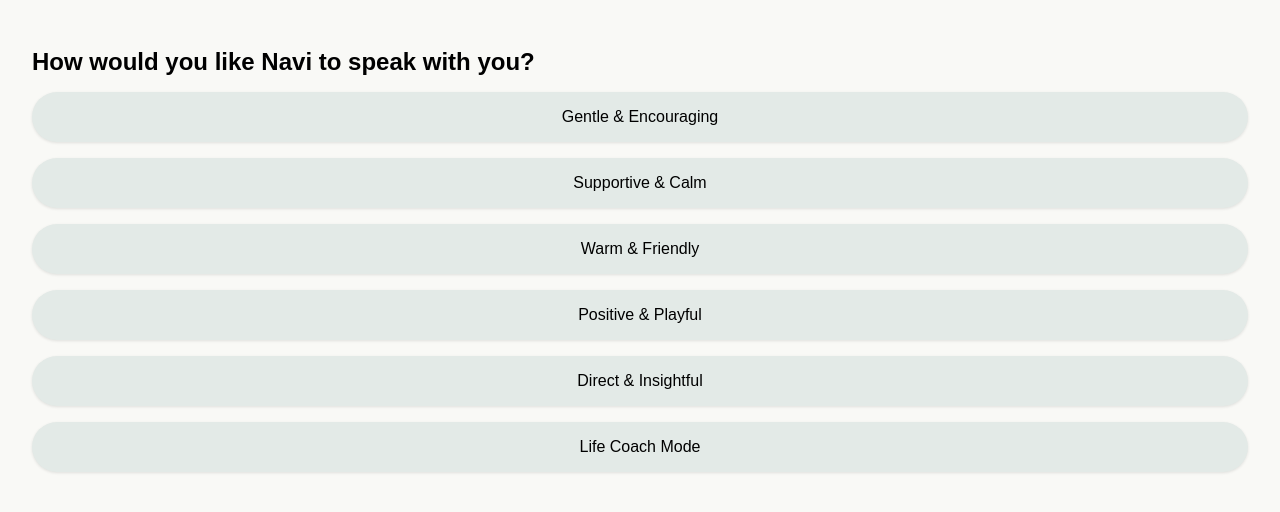
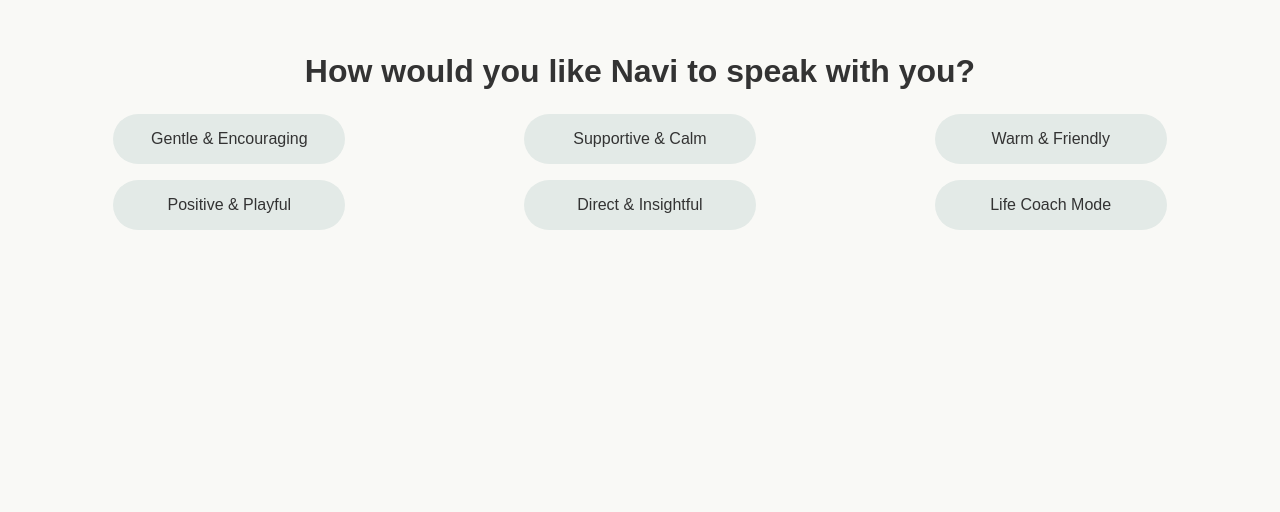
Before and after one commit to ablack98/Navi1, a Next.js app in the folder navi/: page /tone in a window 1280 px wide. Shown: the top 512 px of the page. Built offline with nearby package versions, Linux system fonts and the light colour scheme.

Commit message:
Update tone.js

```diff
--- a/navi/pages/tone.js
+++ b/navi/pages/tone.js
@@ -1,34 +1,60 @@
+// File: /pages/tone.js
+
 import { useRouter } from 'next/router';
 
-export default function Tone() {
+export default function TonePage() {
   const router = useRouter();
-
-  const handleSelect = (tone) => {
-    localStorage.setItem('navi_tone', tone);
-    router.push('/chat');
-  };
-
   const tones = [
     'Gentle & Encouraging',
     'Supportive & Calm',
     'Warm & Friendly',
     'Positive & Playful',
     'Direct & Insightful',
-    'Life Coach Mode'
+    'Life Coach Mode',
   ];
 
+  const handleSelect = (tone) => {
+    localStorage.setItem('navi_tone', tone.toLowerCase());
+    router.push('/chat');
+  };
+
   return (
-    <div style={{ fontFamily: 'sans-serif', backgroundColor: '#F9F9F6', minHeight: '100vh', padding: '2rem' }}>
-      <h1 style={{ fontSize: '1.5rem', marginBottom: '1rem' }}>How would you like Navi to speak with you?</h1>
-      {tones.map((tone, idx) => (
+    <div style={{
+      minHeight: '100vh',
+      padding: '2rem',
+      backgroundColor: '#F9F9F6',
+      fontFamily: 'sans-serif',
+    }}>
+      <h1 style={{ textAlign: 'center', marginBottom: '1.5rem', color: '#333' }}>
+        How would you like Navi to speak with you?
+      </h1>
+
+      <div style={{
+        display: 'grid',
+        gridTemplateColumns: 'repeat(3, 1fr)',
+        gap: '1rem',
+        justifyItems: 'center',
+      }}>
+        {tones.map((tone) => (
           <div
-          key={idx}
+            key={tone}
+            className="bubble"
             onClick={() => handleSelect(tone)}
-          style={{ backgroundColor: '#E3EAE7', padding: '1rem', borderRadius: '999px', marginBottom: '1rem', boxShadow: '0 1px 3px rgba(0,0,0,0.1)', cursor: 'pointer', textAlign: 'center' }}
+            style={{
+              backgroundColor: '#E3EAE7',
+              color: '#333',
+              padding: '1rem',
+              borderRadius: '999px',
+              cursor: 'pointer',
+              textAlign: 'center',
+              width: '100%',
+              maxWidth: '200px',
+            }}
           >
             {tone}
           </div>
         ))}
       </div>
+    </div>
   );
 }
```
Lines whose indentation alone changed are shown as unchanged.
